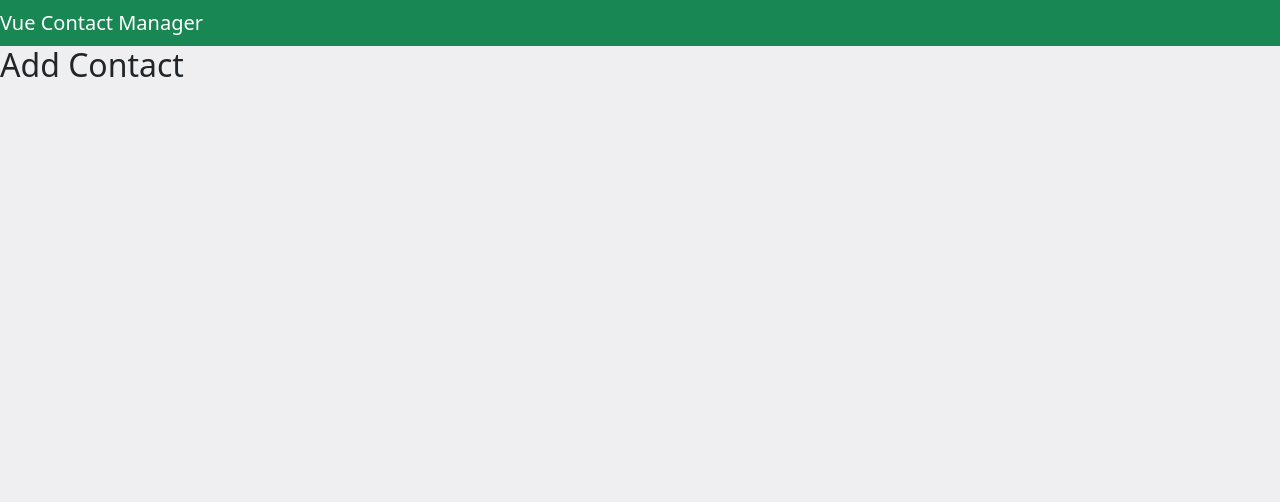
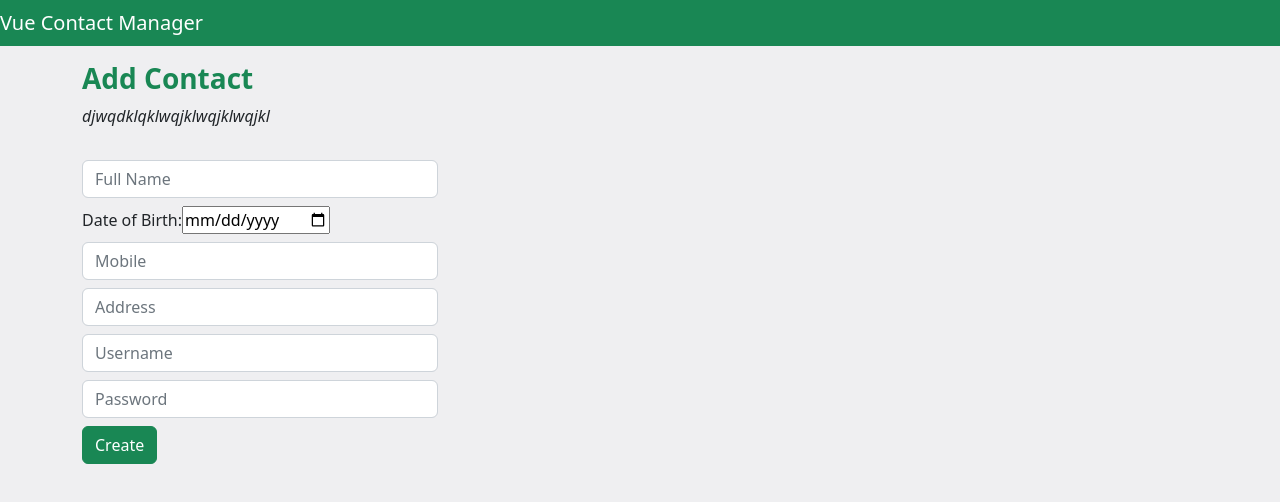
Before and after one commit to charonchai1/contact-app, a Vue app: page /contacts/add in a window 1280 px wide. Shown: the top 502 px of the page. Built offline with nearby package versions, Linux system fonts and the light colour scheme.

Commit message:
add new create contact path

```diff
--- a/src/views/AddContact.vue
+++ b/src/views/AddContact.vue
@@ -1,9 +1,46 @@
 <template>
-    <h2>Add Contact</h2>
+  <div class="container mt-3">
+    <div class="row">
+      <div class="col">
+        <p class="h3 text-success fw-bold">Add Contact</p>
+        <p class="fst-italic">djwqdklqklwqjklwqjklwqjkl</p>
+      </div>
+    </div>
+  </div>
+  <div class="container mt-3">
+    <div class="row">
+      <div class="col-md-4">
+        <form>
+          <div class="mb-2">
+            <input type="text" class="form-control" placeholder="Full Name" />
+          </div>
+          <div class="mb-2">
+             <label for="birthDate">Date of Birth:</label>
+    <input type="date" id="birthDate" v-model="birthDate">
+          </div>
+          <div class="mb-2">
+            <input type="number" class="form-control" placeholder="Mobile" />
+          </div>
+          <div class="mb-2">
+            <input type="text" class="form-control" placeholder="Address" />
+          </div>
+          <div class="mb-2">
+            <input type="text" class="form-control" placeholder="Username" />
+          </div>
+          <div class="mb-2">
+            <input type="text" class="form-control" placeholder="Password" />
+          </div>
+          <div class="mb-2">
+            <input type="submit" class="btn btn-success" value="Create">
+          </div>
+        </form>
+      </div>
+    </div>
+  </div>
 </template>
 
 <script>
 export default {
-    name: "AddContact"
-}
+  name: "AddContact",
+};
 </script>
--- a/src/views/ContactManager.vue
+++ b/src/views/ContactManager.vue
@@ -33,11 +33,15 @@
   <div class="container mt-3">
     <div class="row">
       <div class="col-md-6">
-            <div class="card my-2 list-group-item-success">
+        <div class="card my-2 list-group-item-success shadow-lg">
           <div class="card-body">
-                    <div class="row align-items-center ">
-                        <div class="col-sm-4" >
-                            <img src="https://img.icons8.com/?size=512&id=QYqNSpKRKelP&format=png" alt="" class="contact-img">
+            <div class="row align-items-center">
+              <div class="col-sm-4">
+                <img
+                  src="https://img.icons8.com/?size=512&id=QYqNSpKRKelP&format=png"
+                  alt=""
+                  class="contact-img"
+                />
               </div>
               <div class="col-sm-7">
                 <ul class="list-group">
@@ -53,16 +57,21 @@
                     Mobile :
                     <span class="fw-bold">Mobile</span>
                   </li>
-
                 </ul>
               </div>
-                        <div class="col-sm-1 d-flex flex-column justify-content-center align-items-center">
-                             <router-link to="/contacts/view/:contactId"
-                             class="btn btn-warning my-1">
+              <div
+                class="col-sm-1 d-flex flex-column justify-content-center align-items-center"
+              >
+                <router-link
+                  to="/contacts/view/:contactId"
+                  class="btn btn-warning my-1"
+                >
                   <i class="fa fa-eye"></i>
                 </router-link>
-                             <router-link to="/contacts/edit/:contactId"
-                             class="btn btn-primary my-1">
+                <router-link
+                  to="/contacts/edit/:contactId"
+                  class="btn btn-primary my-1"
+                >
                   <i class="fa fa-pen"></i>
                 </router-link>
                 <button class="btn btn-danger my-1">
```
Lines whose indentation alone changed are shown as unchanged.
